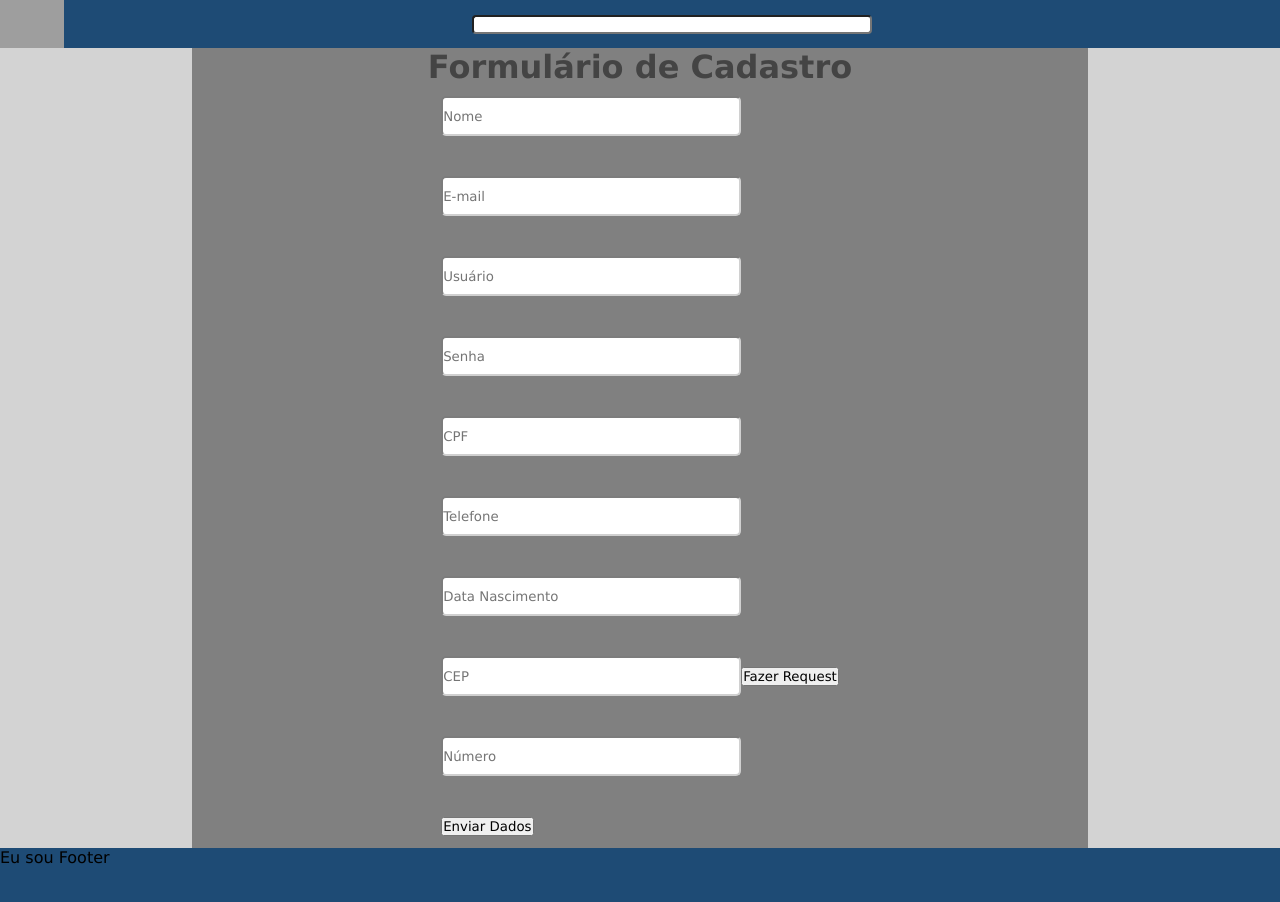
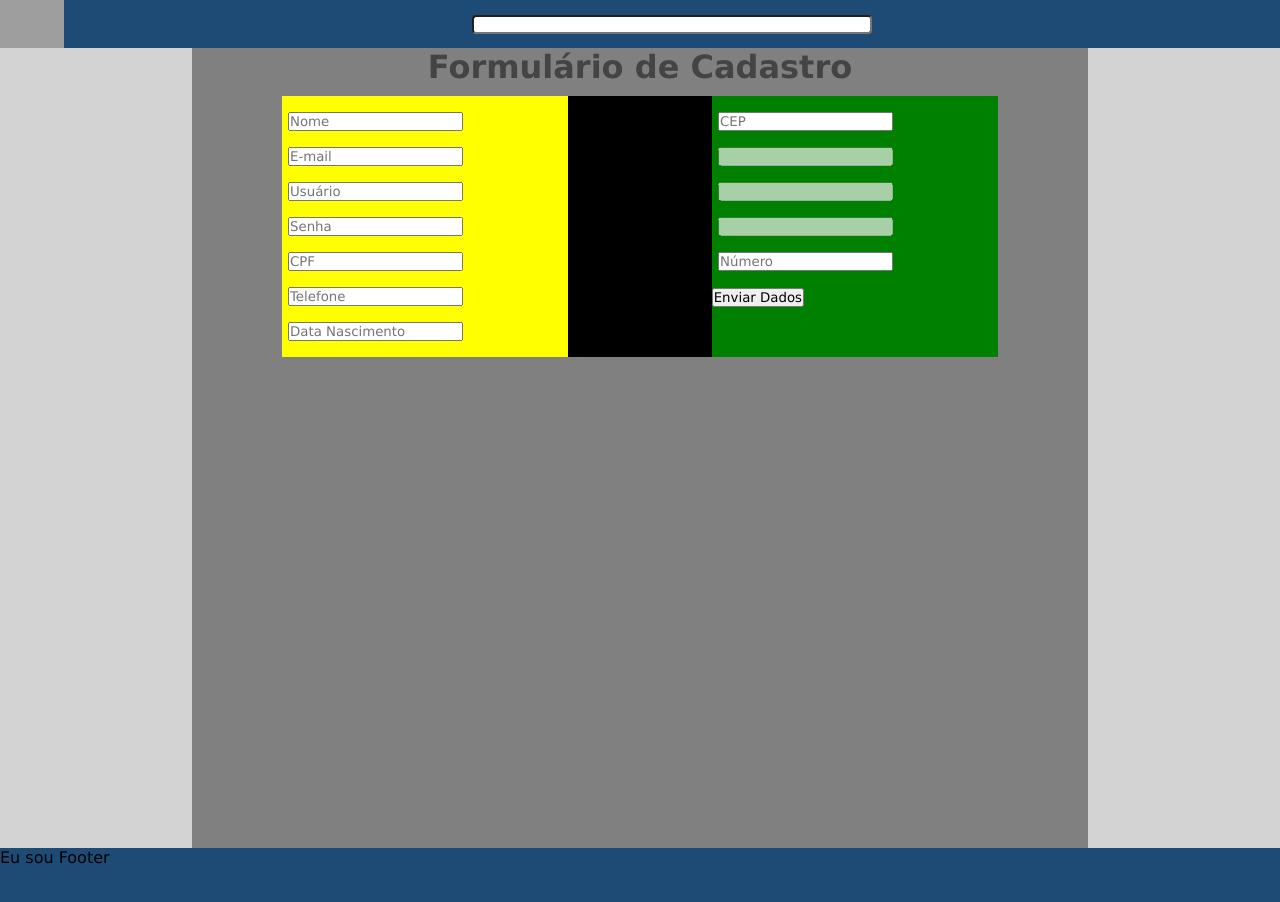
Before and after one commit to MateuscMachado/ecommerce-comunidata, a React (Create React App) app: page /cadastro in a window 1280 px wide. Shown: the top 902 px of the page. Built offline with nearby package versions, Linux system fonts and the light colour scheme; grey boxes are pictures that could not be loaded.

Commit message:
Atualizar UserForm

```diff
--- a/src/components/UserForm/index.js
+++ b/src/components/UserForm/index.js
@@ -1,9 +1,13 @@
-import React, {useState} from 'react';
+import React, { useState } from 'react';
 import {
     Container,
     Title,
     Input,
     Form,
+    AreaForm1,
+    AreaForm2,
+    ContainerTitle,
+    Button
 } from "./styles";
 import { apiCep } from '../../services/apiCep';
 
@@ -21,7 +25,7 @@ const UserForm = () => {
         cep: '',
         logradouro: '',
         localidade: '',
-        estado: '',
+        uf: '',
         numero: ''
 
     }
@@ -33,110 +37,78 @@ const UserForm = () => {
         ))
     }
 
-    const [adress, setAdress] = useState();
-    const [hasData, setHasData] = useState(false);
-
+    const [address, setAddress] = useState("");
 
     async function callAPI() {
         var cep = document.getElementById("cep").value;
-        //cep = cep.replace("-", "")
-        //`/${cep}/json` TEMPLATE STRING
         var result = await apiCep.get(`/${cep}/json`);
-        //Armazena o result.data no estado
-        setAdress(result.data);
-        setHasData(true)
+        setAddress(result.data);
     }
 
     return (
+        <>
+            <ContainerTitle>
+                <Title>Formulário de Cadastro</Title>
+            </ContainerTitle>
             <Container>
-            <Title>Formulário de Cadastro</Title>
                 <Form>
-                <div className="form-group">
+                    <AreaForm1>
                         <Input name="Nome-Completo"
                             placeholder="Nome"
                             onChange={e => setInput({ nomeCompleto: e.target.value })}
                             label="Nome-Completo"
                         />
-                </div>
-                <div className="form-group">
                         <Input name="email"
                             placeholder="E-mail"
                             onChange={e => setInput({ email: e.target.value })}
                             label="E-mail"
                         />
-                </div>
-
-                <div className="form-group">
                         <Input name="nomeUsuario"
                             placeholder="Usuário"
                             onChange={e => setInput({ nomeUsuario: e.target.value })}
                             label="Nome-Usuario"
                         />
-                </div>
-
-                <div className="form-group">
                         <Input name="senha"
                             placeholder="Senha"
                             onChange={e => setInput({ senha: e.target.value })}
                             label="Senha"
                         />
-                </div>
-
-                <div className="form-group">
                         <Input name="cpf"
                             placeholder="CPF"
                             onChange={e => setInput({ cpf: e.target.value })}
                             label="CPF"
                         />
-                </div>
-
-                <div className="form-group">
                         <Input name="telefone"
                             placeholder="Telefone"
                             onChange={e => setInput({ telefone: e.target.value })}
                             label="Telefone"
                         />
-                </div>
-
-                <div className="form-group">
                         <Input name="dataNasc"
                             placeholder="Data Nascimento"
                             onChange={e => setInput({ dataNasc: e.target.value })}
                             label="DataNasc"
                         />
-                </div>
-
-                <div className="form-group">
-                    <Input name="cep"
+                    </AreaForm1>
+                    <AreaForm2>
+                        <Input id="cep"
                             placeholder="CEP"
-                        onChange={e => setInput({ cep: e.target.value })}
+                            onBlur={callAPI}
                             label="CEP"
                         />
-                    <button onClick={callAPI}>Fazer Request</button>
-                    {
-                        hasData ? (
-                            <div>
-                                <h3>Logradouro: <strong></strong>{adress.logradouro}</h3>
-                                <h3>Localidade: <strong></strong>{adress.localidade}</h3>
-                                <h3>Estado: <strong></strong>{adress.estado}</h3>
-                            </div>
-                        ) : null
-                    }
-                </div>
+                            <Input disabled="true" value={address.logradouro}/>
+                            <Input disabled="true" value={address.localidade}/>
+                            <Input disabled="true" value={address.uf}/>
 
-                <div className="form-group">
                         <Input name="numero"
                             placeholder="Número"
                             onChange={e => setInput({ numero: e.target.value })}
                             label="Numero"
                         />
-                </div>
-
-                <div className="form-group">
                         <button type="button" classeName="btn primary">Enviar Dados</button>
-                </div>
+                    </AreaForm2>
                 </Form>
             </Container>
+        </>
     );
 }
 export default UserForm;
--- a/src/components/UserForm/styles.js
+++ b/src/components/UserForm/styles.js
@@ -2,16 +2,19 @@ import styled from "styled-components"
 
 export const Container = styled.div`
     display: flex;
-    flex-direction: column;
+    flex-wrap: wrap;
     align-items: center;
     justify-content: center;
 
 `;
 export const Form= styled.form`
     height: 100%;
-    flex-direction: row;
+    width: 80%;
+    background-color: black;
+    justify-content: space-between;
+    display: flex;
 
-`
+`;
 
 export const Title = styled.h1`
     display: flex;
@@ -20,15 +23,37 @@ export const Title = styled.h1`
     font-weight: bold;
     margin-bottom: 10px;
     color: #444;
+`;
+
+export const Input = styled.input`
+    margin: 1rem 0.4rem;
+    display: flex;
+    justify-content: flex-start;
+    align-items: center;
+`;
+
+export const AreaForm1 = styled.div`
+    width: 40%;
+    background-color: yellow;
 
 `;
 
-export const Input = styled.input`
-    width: 300px;
-    height: 40px;
-    margin-bottom: 40px;
-    border-radius: 5px;
-    box-shadow: none;
-    border-color: #D0D0D0;
+
+export const AreaForm2 = styled.div`
+    width: 40%;
+    background-color: green;
 
 `;
+
+export const ContainerTitle = styled.div`
+    display: flex;
+    flex-wrap: wrap;
+    flex-direction: column;
+    align-items: center;
+    justify-content: center;
+
+`;
+
+export const Button = styled.div`
+    width: 50%;
+`;
--- a/src/pages/Home/index.js
+++ b/src/pages/Home/index.js
@@ -8,7 +8,7 @@ import { Container } from "./style"
 
 function Home() {
 
-    const [listaProdutos, setListaProdutos] = useState(produtos)
+    const [listaProdutos, setListaProdutos] = useState([])
 
     console.log(listaProdutos);
 
```
Lines whose indentation alone changed are shown as unchanged.
